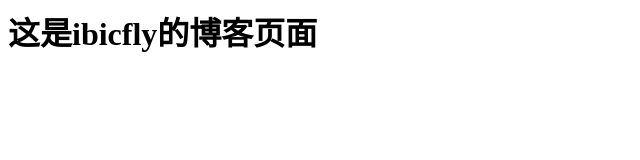
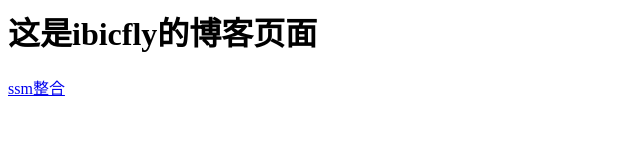
Before and after one commit to ibicfly/ibicfly.github.io, a plain HTML site: page blog/index.html in a window 1280 px wide. Shown: the full height of the page, 0-640 px from the left. Drawn offline with Linux system fonts and the light colour scheme.

Commit message:
Update index.html

```diff
--- a/blog/index.html
+++ b/blog/index.html
@@ -1,3 +1,4 @@
 <html>
   <h1>这是ibicfly的博客页面</h1>
+  <a href="/ssm/ssm整合.html">ssm整合</a>
 </html>
```
